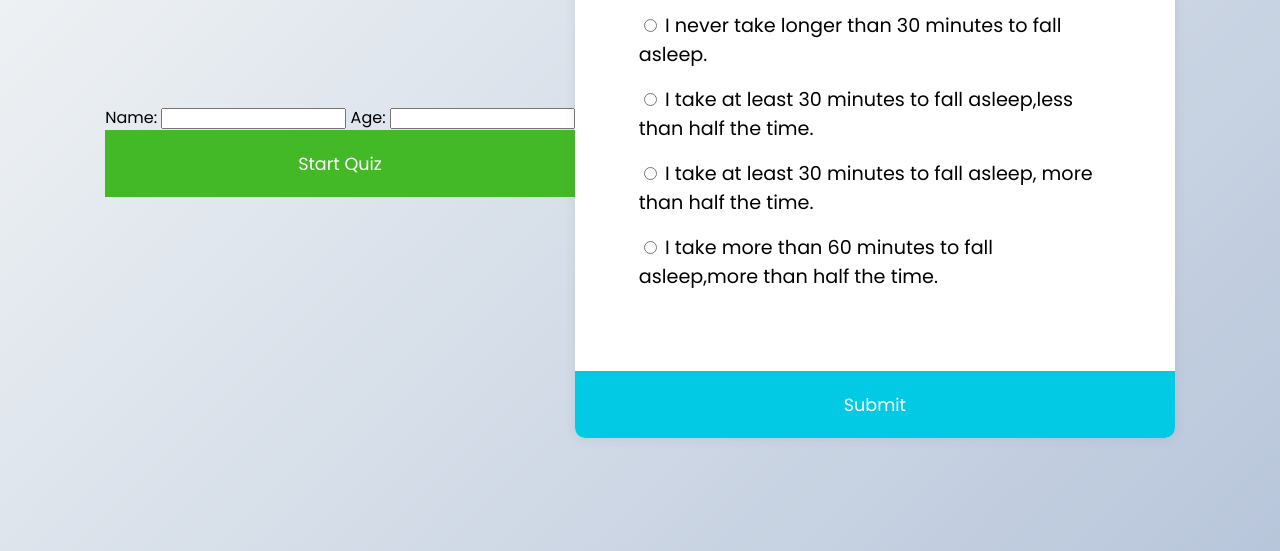
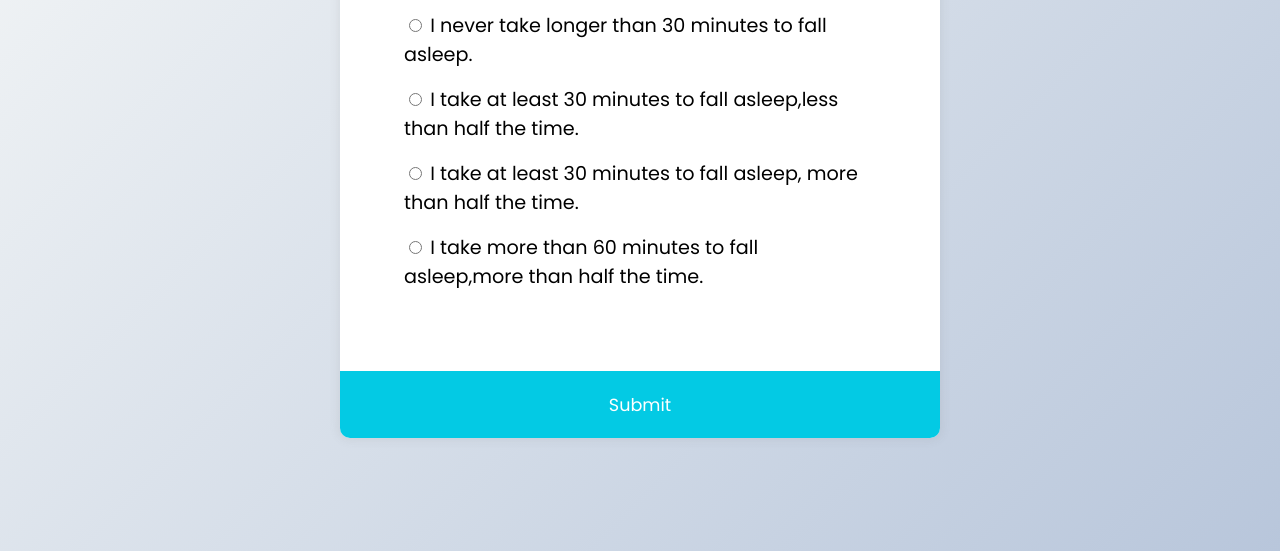
Before and after one commit to Mahabubmon/Quiz_app_Javascript, a plain HTML site: page index2.html in a window 1280 px wide. Both pictures are taken after a click on the button "Start Quiz". Shown: the part 249-800 px from the top of the page. Drawn offline with Linux system fonts and the light colour scheme.

Commit message:
user_info_functionality_done

```diff
--- a/bst.js
+++ b/bst.js
@@ -390,18 +390,25 @@ const quiz = document.getElementById("quiz");
 const answerEls = document.querySelectorAll(".answer");
 const questionEl = document.getElementById("question");
 const submitBtn = document.getElementById("submit");
+const backBtn = document.getElementById("back");
 const results = [];
-
 let currentQuiz = 0;
 
-loadQuiz();
+function startQuiz() {
+  const userInfoContainer = document.getElementById("user-info");
+  const quizContainer = document.getElementById("quiz");
+
+  userInfoContainer.style.display = "none"; // Hide user-info container
+  quizContainer.style.display = "block"; // Show quiz container
+
+  loadQuiz();
+}
 
 function loadQuiz() {
   deselectAnswers();
   const currentQuizData = hdrsQuestions[currentQuiz];
   questionEl.innerText = currentQuizData.title;
 
-  // Display options dynamically
   currentQuizData.options.forEach((option, index) => {
     const optionElement = document.getElementById(index.toString());
     optionElement.nextElementSibling.innerText = option.lable;
@@ -422,8 +429,6 @@ function getSelected() {
   return answer;
 }
 
-const backBtn = document.getElementById("back");
-
 submitBtn.addEventListener("click", () => {
   const answer = getSelected();
   if (answer !== undefined) {
@@ -436,8 +441,6 @@ submitBtn.addEventListener("click", () => {
     currentQuiz++;
     if (currentQuiz < hdrsQuestions.length) {
       loadQuiz();
-
-      // Show the back button after the user answers the first question
       if (currentQuiz === 1) {
         backBtn.style.display = "inline-block";
       }
@@ -447,18 +450,14 @@ submitBtn.addEventListener("click", () => {
   }
 });
 
-// ... (existing code)
-
 function displayResults() {
   console.log("All results:", results);
 
-  // Calculate the total score
   const totalScore = results.reduce(
     (total, result) => total + parseInt(result.selectedAnswer),
     0
   );
 
-  // Determine the range and message based on the total score
   let range;
   let message;
 
@@ -478,18 +477,14 @@ function displayResults() {
       "It's advisable to seek professional help. Take care of yourself.";
   }
 
-  // Display the results and message
   quiz.innerHTML = `
     <h2>Results:</h2>
-
     <p>Your total score is: ${totalScore}</p>
     <p>Score Range: ${range}</p>
     <p>${message}</p>
     <button onclick="location.reload()">Reload</button>
   `;
 }
-
-// ... (existing code)
 
 backBtn.addEventListener("click", goBack);
 
--- a/index2.html
+++ b/index2.html
@@ -18,7 +18,7 @@
 
     <!-- user-info end -->
 
-    <div class="quiz-container" id="quiz">
+    <div class="quiz-container" id="quiz" style="display: none">
       <div class="quiz-header">
         <h2 id="question">Question Text</h2>
         <ul>
```
